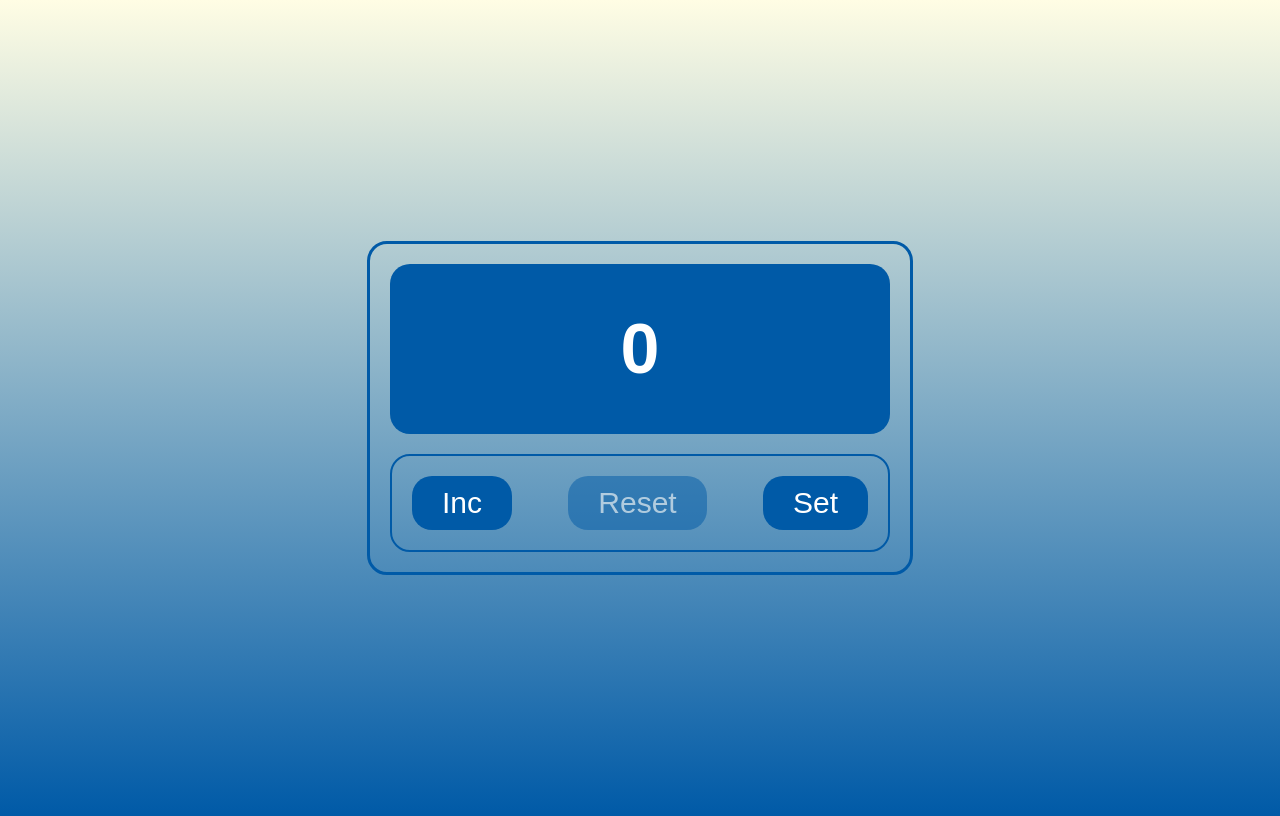
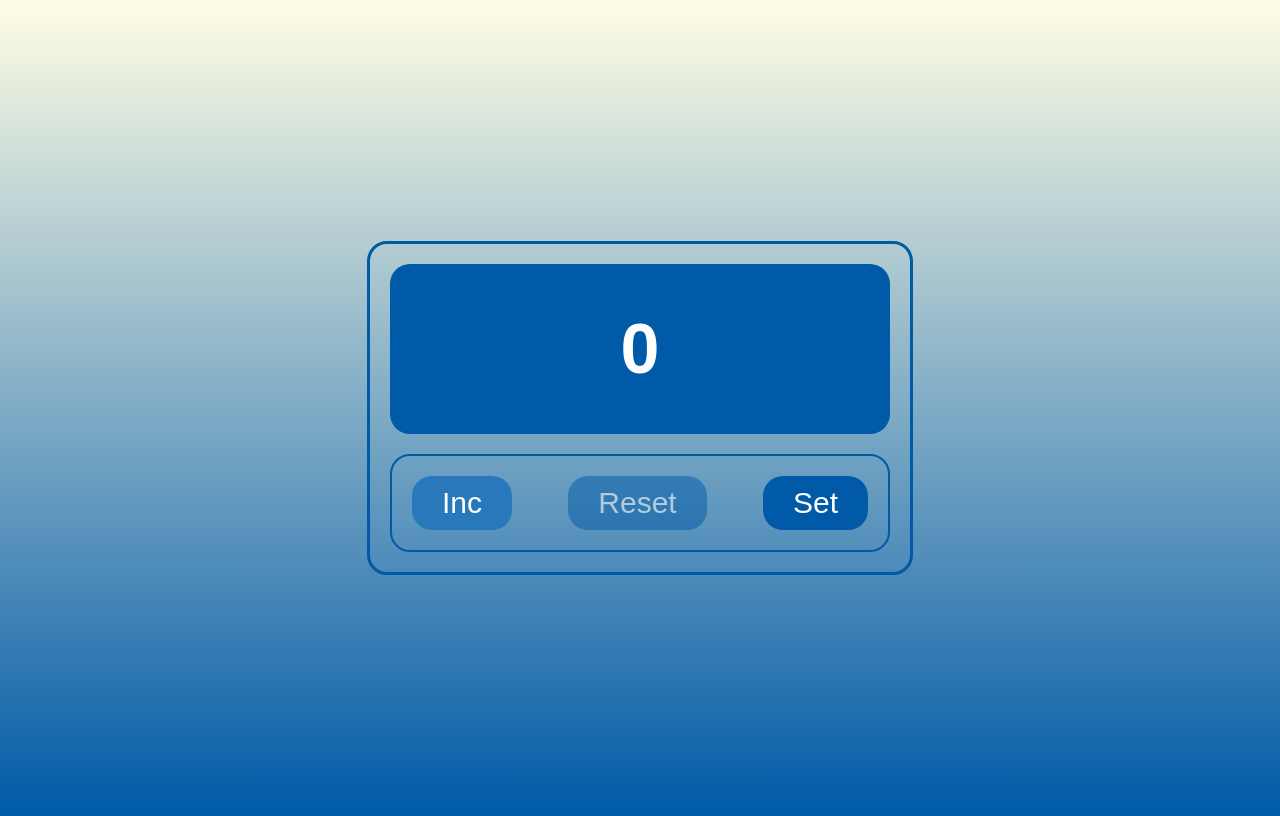
Before and after one commit to VanoKi/Counter3, a React (Vite) app: page / in a window 1280 px wide. In both pictures the pointer is over the button "Inc". Built offline with nearby package versions, Linux system fonts and the light colour scheme.

Commit message:
feat: hover to btn

```diff
--- a/src/App.css
+++ b/src/App.css
@@ -34,6 +34,11 @@
   border: none;
   border-radius: 20px;
   cursor: pointer;
+  transition: all 0.4s ease;
+}
+
+.counter-button:hover {
+  background-color: #2978bc;
 }
 
 .counter-button:disabled{
```
